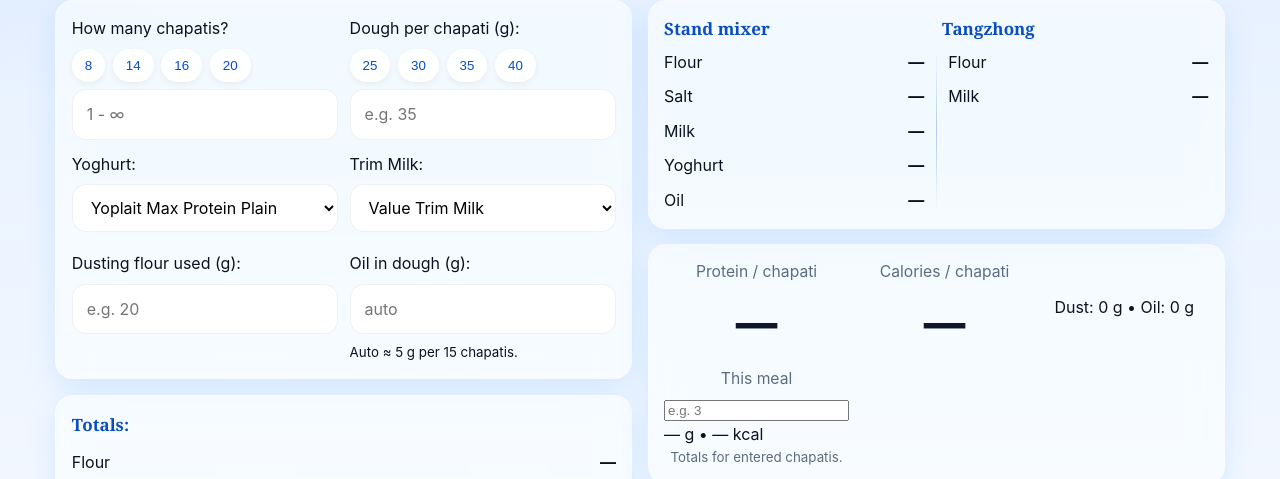
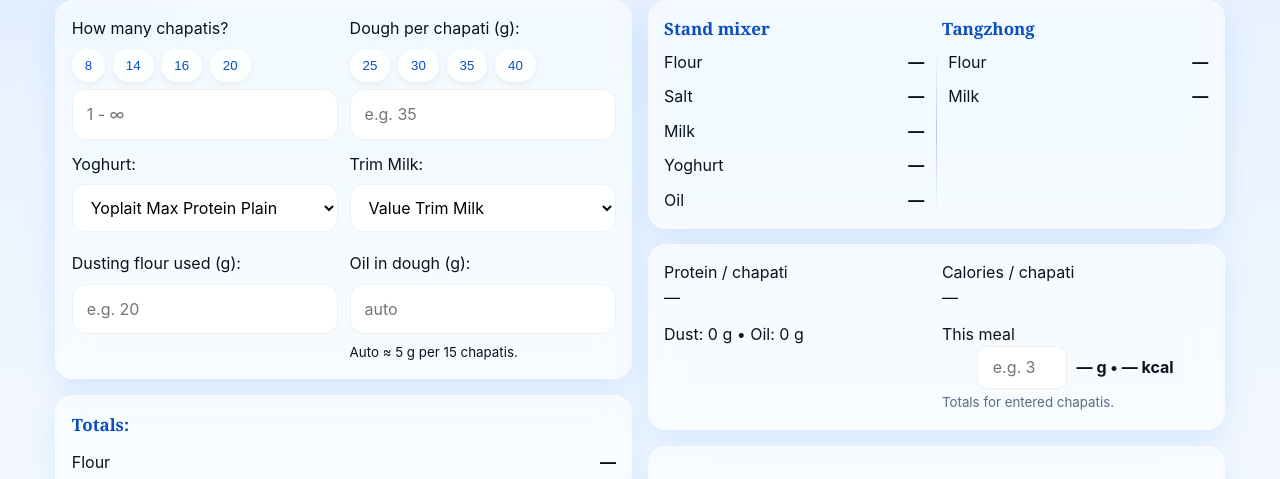
Before and after one commit to abbasalikachwala/abbasalikachwala.github.io, a plain HTML site: page chapati-recipe/index.html in a window 1280 px wide. Shown: the part 88-567 px from the top of the page. Drawn offline with Linux system fonts and the light colour scheme.

Commit message:
Update style.css

```diff
--- a/chapati-recipe/style.css
+++ b/chapati-recipe/style.css
@@ -127,14 +127,20 @@ body{
 .totals-foot{margin-top:var(--sp-1);font-size:.95rem}
 
 /* KPIs */
-.kpis{display:grid;grid-template-columns:repeat(3,1fr);gap:var(--sp-2)}
-@media (max-width:1100px){ .kpis{grid-template-columns:1fr 1fr 1fr} }
-@media (max-width:720px){  .kpis{grid-template-columns:1fr} }
-.kpi{display:flex;flex-direction:column;align-items:center;justify-content:center}
-.kpi-label{font-size:.98rem;color:var(--muted);margin-bottom:6px}
-.kpi-value{
-  font-size:clamp(1.6rem,4vw,2.6rem);font-weight:800;letter-spacing:.2px;color:#0f172a
+/* KPIs row: auto-fit so it wraps nicely with the meal card */
+.kpis{
+  display:grid;
+  grid-template-columns: repeat(auto-fit, minmax(220px, 1fr));
+  gap:var(--sp-2);
 }
+
+/* Meal mini-calculator */
+.kpi-meal .meal-row{display:flex;gap:10px;align-items:center;justify-content:center;flex-wrap:wrap}
+.kpi-meal input{
+  width:90px;text-align:center;padding:8px 10px;border:1px solid var(--line);
+  border-radius:10px;background:rgba(255,255,255,.96);font:inherit
+}
+.kpi-meal .meal-nums{font-weight:700}
 
 /* Buttons & timer */
 .btn{
```
